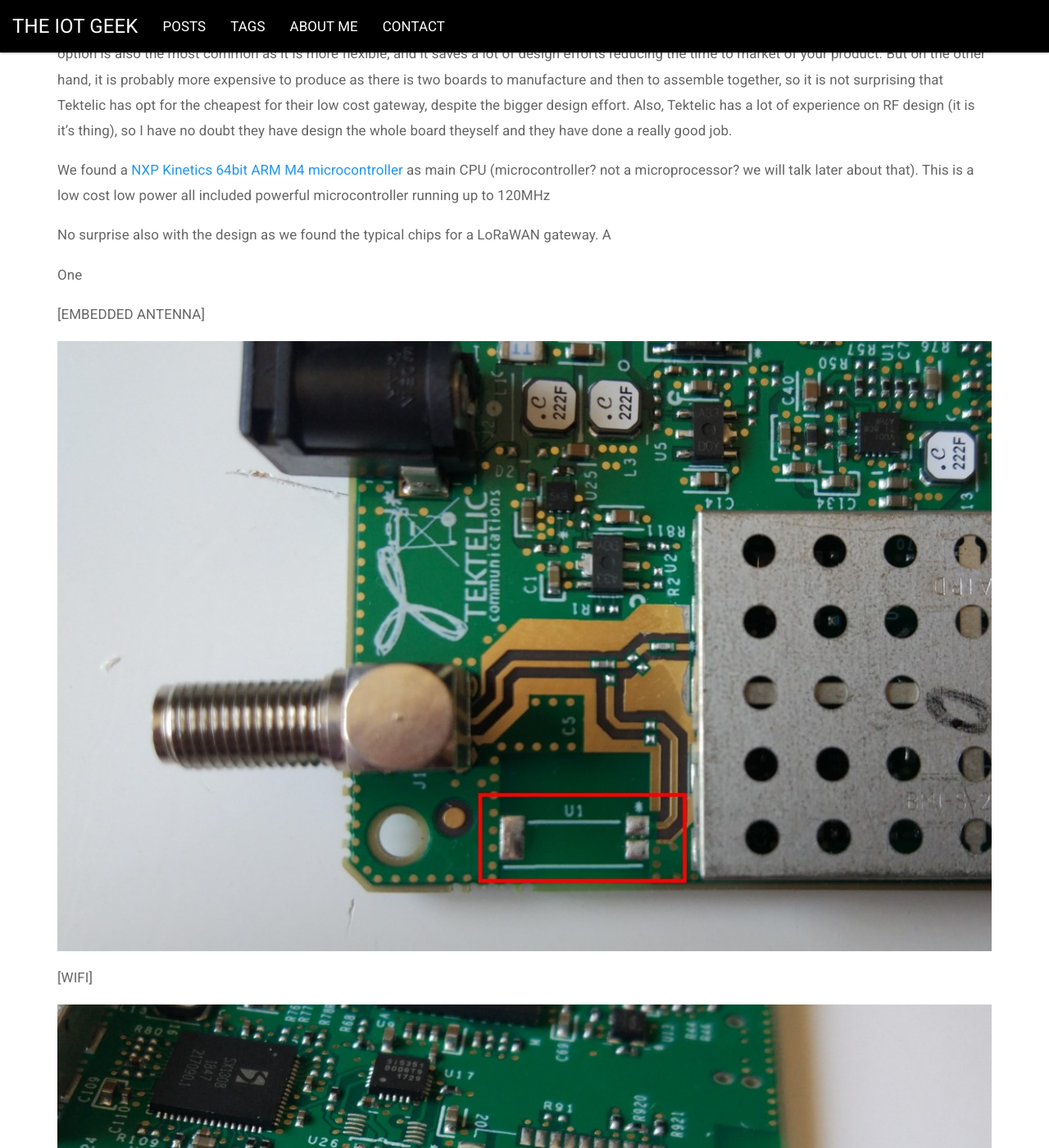
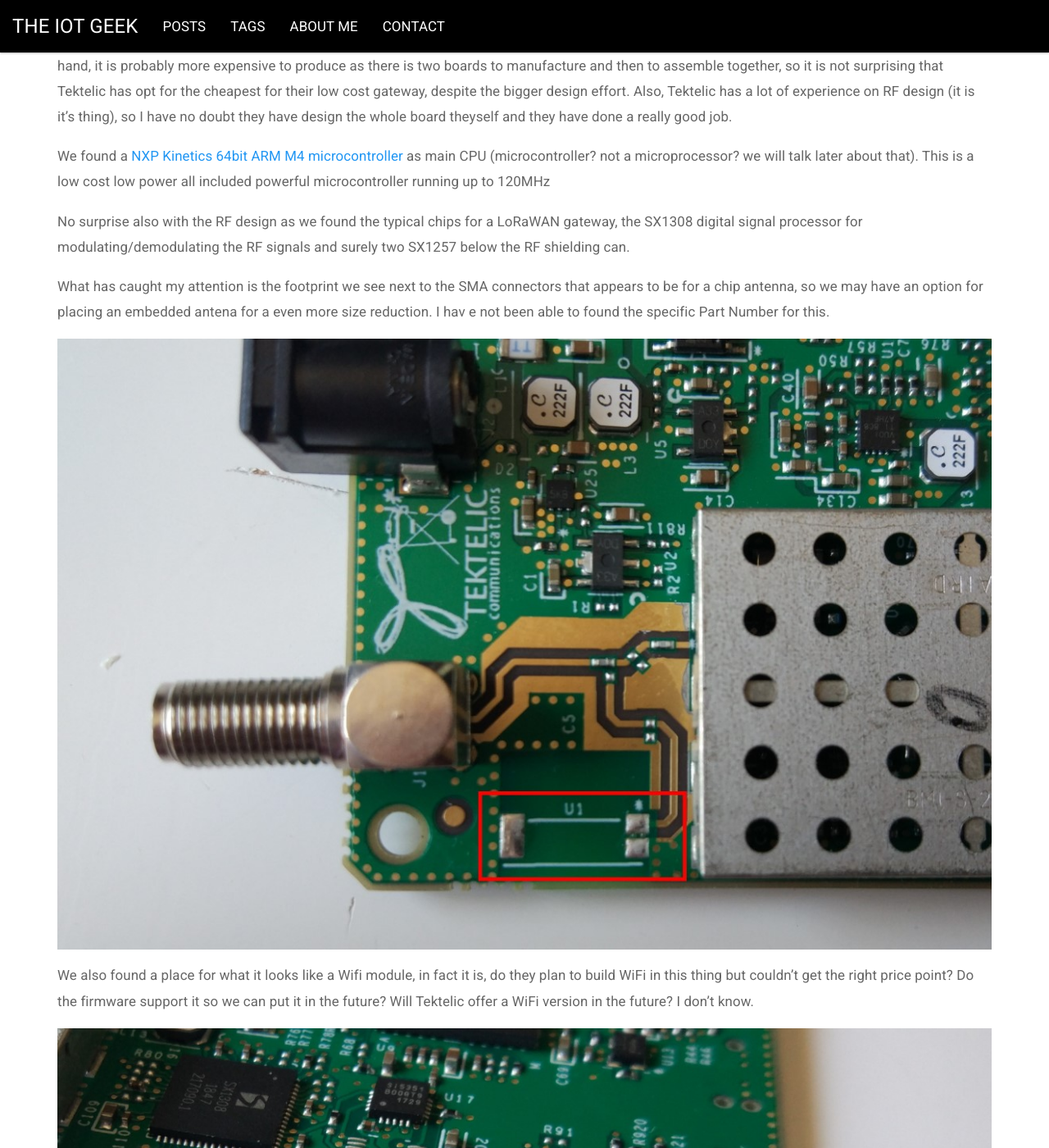
Before and after one commit to jaimelaborda/theiotgeek, a Jekyll site: the page built from _posts/2020-05-29-tektelik-pico-gateway-a-low-cost-lorawan-gateway.md, in a window 1280 px wide and 1400 px high, scrolled down 3114 px. Shown: the whole window at 82% size. Built offline with Jekyll 4.4.1, drawn with Linux system fonts in a browser that asks for light colours; a script that is not in the unit is left out; some of the changed text lies outside the part shown.

Commit message:
Update Post “2020-05-29-tektelik-pico-gateway-a-low-cost-lorawan-gateway”

````diff
--- a/_posts/2020-05-29-tektelik-pico-gateway-a-low-cost-lorawan-gateway.md
+++ b/_posts/2020-05-29-tektelik-pico-gateway-a-low-cost-lorawan-gateway.md
@@ -10,8 +10,6 @@
   - gateway
 comments: false
 ---
-![]()
-
 LoRaWAN gateways are getting cheaper and cheaper everyday, and nowadays (May 2020) we have available 8 channel LoRaWAN compliant gateways for under 100€ ([TTIG](https://www.thethingsnetwork.org/docs/gateways/thethingsindoor/) is around [80€](https://es.rs-online.com/web/p/kits-de-desarrollo-de-radio-frecuencia/1843981/)). In the post we will see all the bells whistles on how to configure on of this gateway, the Tektelic KONA Micro Lite, to connect to The Things Network LoRaWAN server and we will compare it with another options available on the market.
 
 <!--more-->
@@ -56,17 +54,19 @@
 
 We found a [NXP Kinetics 64bit ARM M4 microcontroller](https://www.nxp.com/products/processors-and-microcontrollers/arm-microcontrollers/general-purpose-mcus/k-series-cortex-m4/k6x-ethernet/kinetis-k64-120-mhz-256-kb-sram-microcontrollers-mcus-based-on-arm-cortex-m4-core:K64_120) as main CPU (microcontroller? not a microprocessor? we will talk later about that). This is a low cost low power all included powerful microcontroller running up to 120MHz
 
-No surprise also with the design as we found the typical chips for a LoRaWAN gateway. A
+No surprise also with the RF design as we found the typical chips for a LoRaWAN gateway, the SX1308 digital signal processor for modulating/demodulating the RF signals and surely two SX1257 below the RF shielding can.
 
-One
-
-\[EMBEDDED ANTENNA]
+What has caught my attention is the footprint we see next to the SMA connectors that appears to be for a chip antenna, so we may have an option for placing an embedded antena for a even more size reduction. I hav e not been able to found the specific Part Number for this.
 
 ![](/assets/images/tektelic_embedded_antenna_1176x768.jpg)
 
-\[WIFI]
+We also found a place for what it looks like a Wifi module, in fact it is, do they plan to build WiFi in this thing but couldn't get the right price point? Do the firmware support it so we can put it in the future? Will Tektelic offer a WiFi version in the future? I don't know.
 
 ![](/assets/images/tektelic_wifi_1366x708.jpg)
+
+What I know is that the they have left some trace in the firmware that indicates that the footprints WiFi module appears to be a [ISM-43362-MG3](https://www.inventeksys.com/wp-content/uploads/ISM43362_M3G_L44_Functional_Spec.pdf) from **Inventek Systems**. Cool! But I have not found any manner to indicate to the firmware that it connects to a specific SSID and password.
+
+If you are interested, you can download some more high res photos from [here](https://photos.app.goo.gl/UzdSsmK7B24SvDnM9).
 
 # Connecting it to TTN
 
@@ -116,7 +116,6 @@
         "down_port": 1700
     }
 }
-
 ```
 
 **LoRaWAN.json**
@@ -338,7 +337,6 @@
         ]
     }
 }
-
 ```
 
 In order to transfer to the router, in Ubuntu you have to install tftp from apt in order to transfer these files:
@@ -357,4 +355,4 @@
 
 # Conclusions
 
-A good option
+For around [140€](https://connectedthings.store/gb/lorawan-gateways/indoor-lorawan-gateways/tektelic-kona-micro-lite-iot-lorawan-gateway.html?SubmitCurrency=1&id_currency=2) this is a good option for a low cost 8 channel LoRaWAN gateway from a reputed brand as Tektelic is. I know there are more options on the market this days and you can probably find better options as the MikroTik with it also includes PoE and WiFi. May be on the future I can try to do some performance tests comparing this two in order to see which ones performs better.
````
Also changed, not shown: other parts of _posts/2020-05-29-tektelik-pico-gateway-a-low-cost-lorawan-gateway.md (+2 -2 lines).
